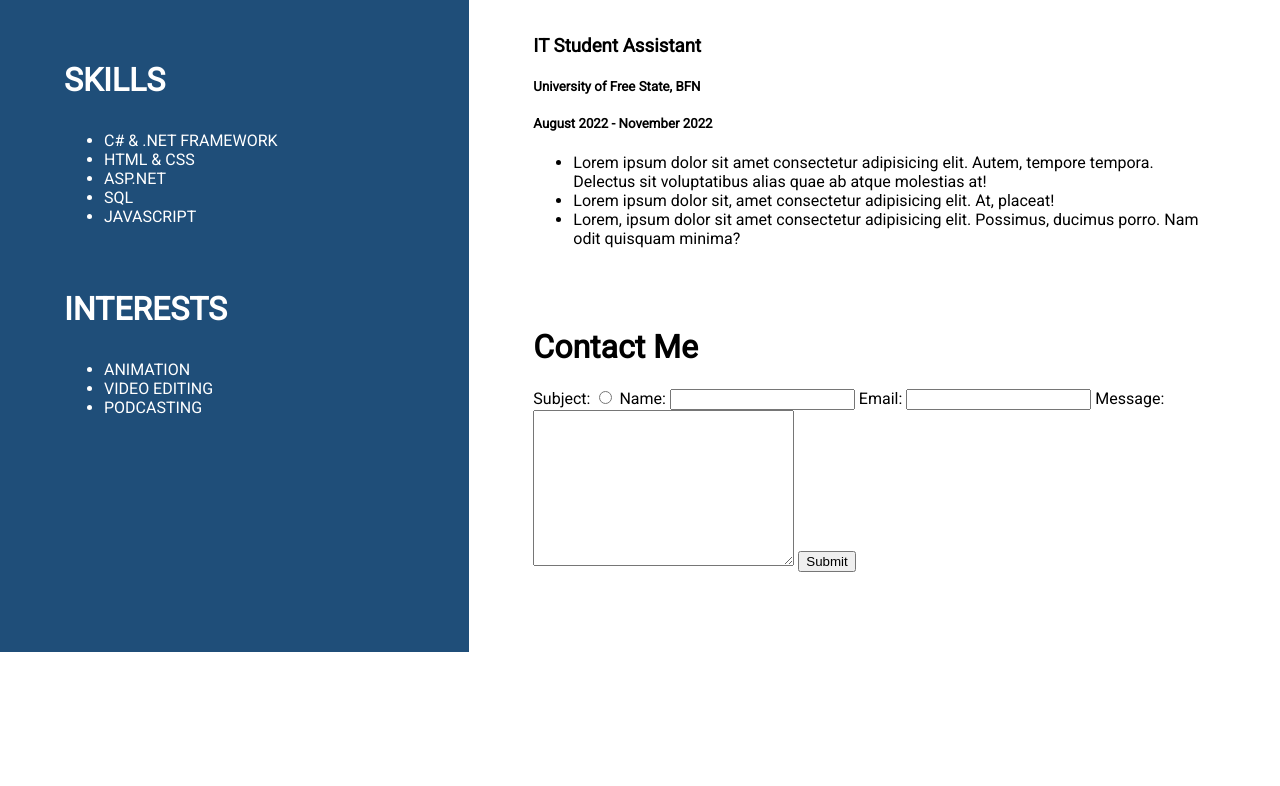
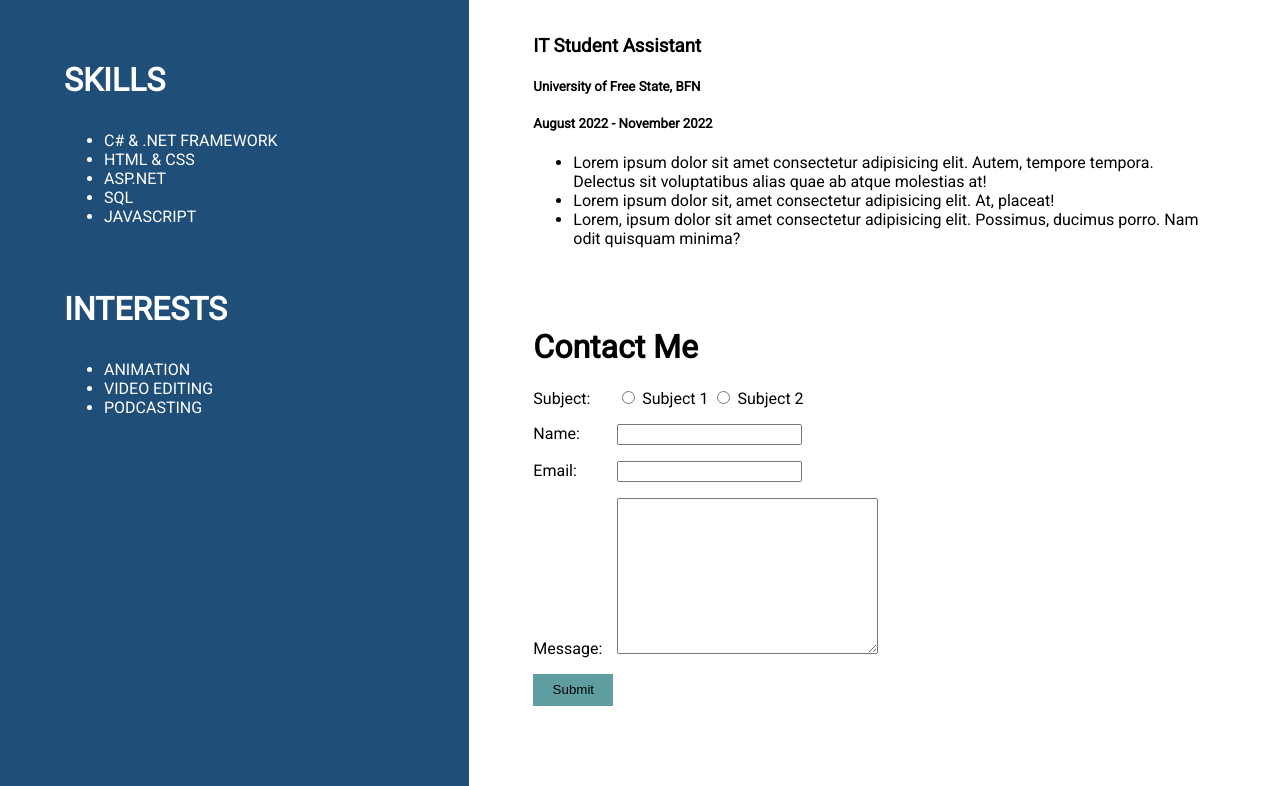
Before and after one commit to katlegomaphango/resume7-1, a plain HTML site: page index.html in a window 1280 px wide. Shown: the part 958-1744 px from the top of the page. Before the commit the page ends 1610 px from the top, so only its background shows below. Drawn offline with Linux system fonts and the light colour scheme.

Commit message:
Styled the contact form and also changed some of the form markup

```diff
--- a/css/style.css
+++ b/css/style.css
@@ -86,3 +86,29 @@ main > h1 {
 .experience {
     padding-top: 2rem;
 }
+
+/* Contact */
+.input:not(:first-child), .btn {
+    margin-top: 1rem;
+}
+
+label {
+    display: inline-block;
+    width: 5rem;
+    text-align: left;
+}
+
+.btn {
+    width: 5rem;
+    height: 2rem;
+    border: none;
+    background-color: cadetblue;
+}
+
+.btn:hover {
+    border: 2px solid cadetblue;
+    background-color: rgba(31, 78, 121, 255);
+    color: whitesmoke;
+    font-weight: bold;
+    cursor: pointer;
+}
--- a/index.html
+++ b/index.html
@@ -127,20 +127,30 @@
             <h1>Contact Me</h1>
 
             <form action="https://formsubmit.co/mphangokatlego08@email.com" method="post">
+                <div class="subject input">
                     <label for="subject">Subject: </label>
                     <input type="radio" name="subject" id="subject" value="Inquiries" required>
+                    Subject 1
+                    <input type="radio" name="subject" id="subject" value="Inquiries" required>
+                    Subject 2
+                </div>
 
+                <div class="name input">
                     <label for="name">Name:</label>
                     <input type="text" name="name" id="name" required>
+                </div>
 
+                <div class="email input">
                     <label for="email">Email:</label>
                     <input type="email" name="emailAddress" id="email" required>
+                </div>
 
+                <div class="message input">
                     <label for="message">Message: </label>
-                <textarea name="mess
-                " id="message" cols="30" rows="10"></textarea>
+                    <textarea name="mess" id="message" cols="30" rows="10"></textarea>
+                </div>
 
-                <input type="submit" value="Submit">
+                <input class="btn" type="submit" value="Submit">
             </form>
         </main>
     </div>
```
Lines whose indentation alone changed are shown as unchanged.
